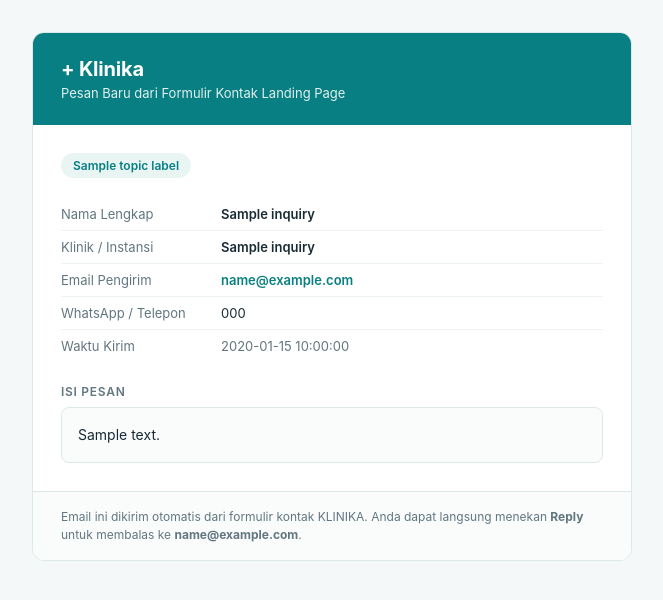
After one commit to Diimmqt/klinika, a Laravel app: template resources/views/emails/contact-inquiry.blade.php in a window 1280 px wide. The commit adds this page. Shown: the top 600 px of the page, without its empty margins (308-971 px from the left). Run offline with Laravel 12, Linux system fonts and the light colour scheme; the template is opened without the code that fills it: most values are stand-ins (such as "Sample title", 1, 10 or a date in 2020); parts of the project's set-up code (start-up, migrations or seed data) failed here and were passed over.

Commit message:
landing page + email

```diff
--- /dev/null
+++ b/resources/views/emails/contact-inquiry.blade.php
@@ -0,0 +1,71 @@
+<!DOCTYPE html>
+<html lang="id">
+<head>
+    <meta charset="UTF-8">
+    <meta name="viewport" content="width=device-width, initial-scale=1.0">
+    <title>Pesan Baru dari Formulir Kontak KLINIKA</title>
+</head>
+<body style="margin:0;padding:0;background-color:#F4F8F8;font-family:Inter,-apple-system,BlinkMacSystemFont,'Segoe UI',Roboto,sans-serif;color:#182B35;">
+    <table role="presentation" width="100%" cellpadding="0" cellspacing="0" style="background-color:#F4F8F8;padding:32px 16px;">
+        <tr>
+            <td align="center">
+                <table role="presentation" width="100%" cellpadding="0" cellspacing="0" style="max-width:600px;background-color:#FFFFFF;border:1px solid #DDE8E8;border-radius:12px;overflow:hidden;">
+                    {{-- Header --}}
+                    <tr>
+                        <td style="background-color:#087F83;padding:24px 28px;">
+                            <p style="margin:0;font-size:20px;font-weight:700;color:#FFFFFF;letter-spacing:-0.01em;">+ Klinika</p>
+                            <p style="margin:4px 0 0;font-size:13px;color:#E1F0ED;">Pesan Baru dari Formulir Kontak Landing Page</p>
+                        </td>
+                    </tr>
+
+                    {{-- Body --}}
+                    <tr>
+                        <td style="padding:28px;">
+                            <div style="display:inline-block;background-color:#E8F5F3;color:#087F83;font-size:12px;font-weight:600;padding:5px 12px;border-radius:999px;margin-bottom:20px;">
+                                {{ $topicLabel }}
+                            </div>
+
+                            <table role="presentation" width="100%" cellpadding="0" cellspacing="0" style="border-collapse:collapse;margin-bottom:22px;">
+                                <tr>
+                                    <td style="padding:8px 0;border-bottom:1px solid #EEF3F3;font-size:13px;color:#627680;width:160px;vertical-align:top;">Nama Lengkap</td>
+                                    <td style="padding:8px 0;border-bottom:1px solid #EEF3F3;font-size:13px;font-weight:600;color:#182B35;">{{ $inquiry['name'] }}</td>
+                                </tr>
+                                <tr>
+                                    <td style="padding:8px 0;border-bottom:1px solid #EEF3F3;font-size:13px;color:#627680;vertical-align:top;">Klinik / Instansi</td>
+                                    <td style="padding:8px 0;border-bottom:1px solid #EEF3F3;font-size:13px;font-weight:600;color:#182B35;">{{ $inquiry['clinic_name'] }}</td>
+                                </tr>
+                                <tr>
+                                    <td style="padding:8px 0;border-bottom:1px solid #EEF3F3;font-size:13px;color:#627680;vertical-align:top;">Email Pengirim</td>
+                                    <td style="padding:8px 0;border-bottom:1px solid #EEF3F3;font-size:13px;color:#087F83;">
+                                        <a href="mailto:{{ $inquiry['email'] }}" style="color:#087F83;text-decoration:none;font-weight:600;">{{ $inquiry['email'] }}</a>
+                                    </td>
+                                </tr>
+                                <tr>
+                                    <td style="padding:8px 0;border-bottom:1px solid #EEF3F3;font-size:13px;color:#627680;vertical-align:top;">WhatsApp / Telepon</td>
+                                    <td style="padding:8px 0;border-bottom:1px solid #EEF3F3;font-size:13px;color:#182B35;">{{ $inquiry['phone'] ?: '—' }}</td>
+                                </tr>
+                                <tr>
+                                    <td style="padding:8px 0;font-size:13px;color:#627680;vertical-align:top;">Waktu Kirim</td>
+                                    <td style="padding:8px 0;font-size:13px;color:#627680;">{{ $inquiry['submitted_at'] }}</td>
+                                </tr>
+                            </table>
+
+                            <p style="margin:0 0 8px;font-size:12px;font-weight:600;text-transform:uppercase;letter-spacing:0.06em;color:#627680;">Isi Pesan</p>
+                            <div style="background-color:#FAFCFC;border:1px solid #DDE8E8;border-radius:8px;padding:16px;font-size:14px;line-height:1.6;color:#182B35;">
+                                {!! nl2br(e($inquiry['message'])) !!}
+                            </div>
+                        </td>
+                    </tr>
+
+                    {{-- Footer --}}
+                    <tr>
+                        <td style="background-color:#FAFCFC;border-top:1px solid #DDE8E8;padding:16px 28px;font-size:12px;color:#627680;line-height:1.5;">
+                            Email ini dikirim otomatis dari formulir kontak KLINIKA. Anda dapat langsung menekan <strong>Reply</strong> untuk membalas ke <strong>{{ $inquiry['email'] }}</strong>.
+                        </td>
+                    </tr>
+                </table>
+            </td>
+        </tr>
+    </table>
+</body>
+</html>
```
Also changed, not shown: app/Http/Controllers/LandingController.php (+40 -4 lines), app/Mail/ContactInquiryMail.php (added, +53 -0 lines), resources/views/components/landing/contact.blade.php (+10 -0 lines), tests/Feature/LandingPageTest.php (+28 -0 lines).
